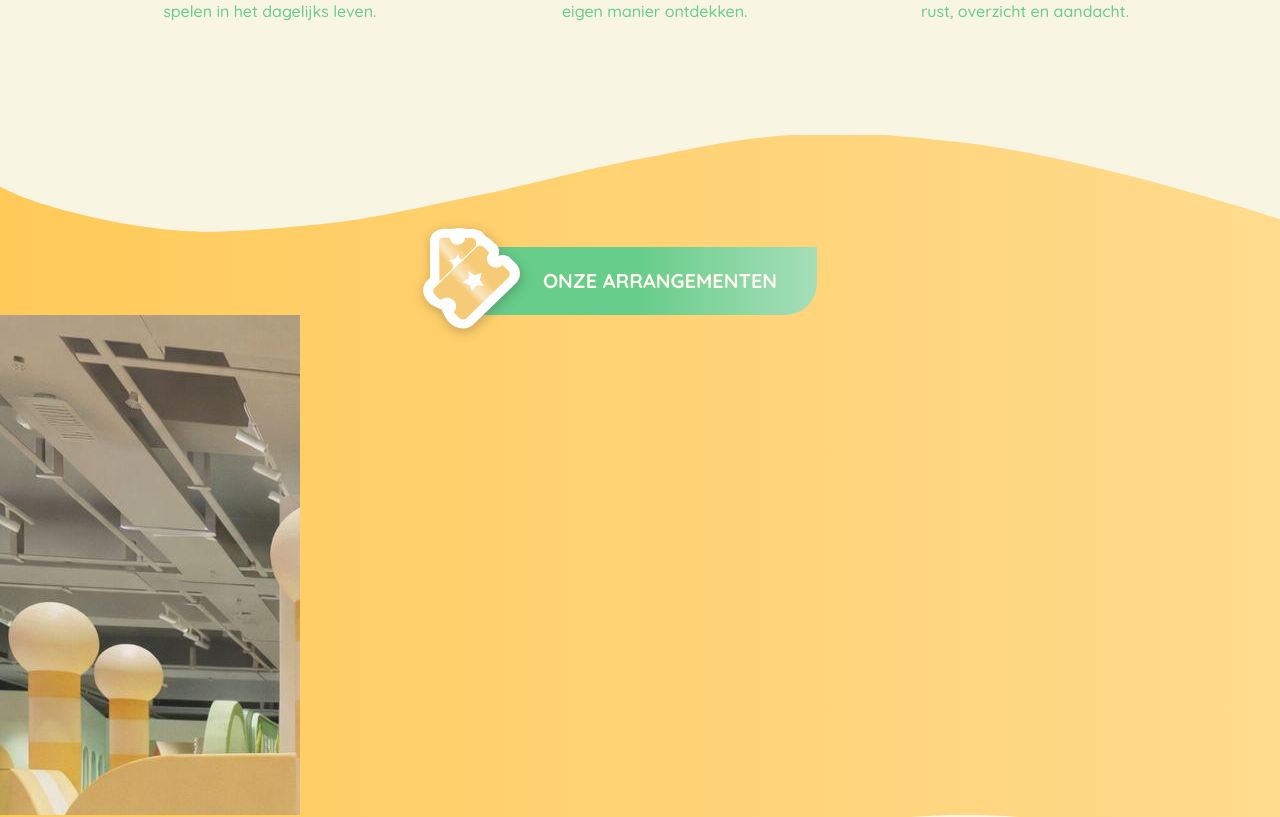
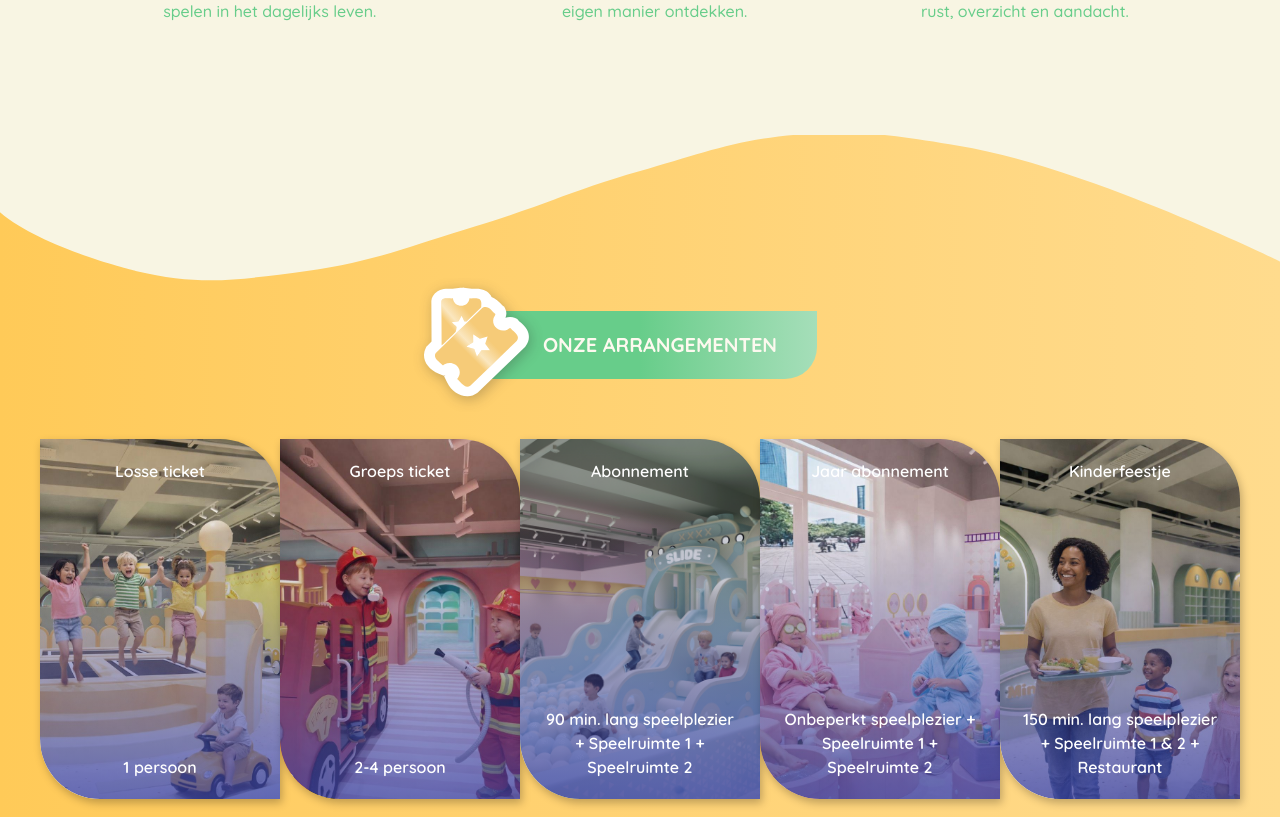
Before and after one commit to abdessadekbirama/mini-masters, a Next.js app: page / in a window 1280 px wide. Shown: the part 1580-2397 px from the top of the page. Built offline with nearby package versions, Linux system fonts and the light colour scheme; a web font is replaced by a local one.

Commit message:
fix issues

```diff
--- a/app/components/Nav.tsx
+++ b/app/components/Nav.tsx
@@ -1,61 +1,3 @@
-// import Link from "next/link";
-
-// export default function Nav() {
-//   return (
-//     <div
-//       style={{ fontFamily: "StudlyFree, sans-serif" }}
-//       className="flex px-10 pt-8 pb-15 bg-[url('/assets/header-bg.svg')] bg-cover gap-50"
-//     >
-//       <Link href="/">
-//         <img src="/assets/logo.svg" className="w-72" alt="" />
-//       </Link>
-//       <div className="md:flex hidden gap-8 text-lg">
-//         <Link href="/" className="text-[#FF5757] ">
-//           HOME
-//         </Link>
-//         <Link href="#over-ons" className="text-[#5763FF]">
-//           OVER ONS
-//         </Link>
-//         <Link href="#tickets" className="text-[#FF5757]">
-//           TICKETS
-//         </Link>
-//         <Link href="#openingstijden" className="text-[#BB76FF]">
-//           OPENINGSTIJDEN
-//         </Link>
-//         <Link href="#faq" className="text-[#67CD8A]">
-//           FAQ
-//         </Link>
-//         <Link href="#contact" className="text-[#5763FF]">
-//           CONTACT
-//         </Link>
-//       </div>
-//       <div className="md:hidden flex flex-col bg-red-600 items-center gap-8 text-lg absolute w-2/3 py-2 right-0 translate-x-full">
-//         <Link href="/">
-//           <img src="/assets/logo.svg" className="w-full p-4" alt="" />
-//         </Link>
-//         <Link href="/" className="text-[#FF5757] ">
-//           HOME
-//         </Link>
-//         <Link href="#over-ons" className="text-[#5763FF]">
-//           OVER ONS
-//         </Link>
-//         <Link href="#tickets" className="text-[#FF5757]">
-//           TICKETS
-//         </Link>
-//         <Link href="#openingstijden" className="text-[#BB76FF]">
-//           OPENINGSTIJDEN
-//         </Link>
-//         <Link href="#faq" className="text-[#67CD8A]">
-//           FAQ
-//         </Link>
-//         <Link href="#contact" className="text-[#5763FF]">
-//           CONTACT
-//         </Link>
-//       </div>
-//     </div>
-//   );
-// }
-
 "use client";
 
 import Link from "next/link";
@@ -67,7 +9,7 @@ export default function Nav() {
   return (
     <div
       style={{ fontFamily: "StudlyFree, sans-serif" }}
-      className="flex px-10 pt-8 pb-15 bg-[url('/assets/header-bg.svg')] bg-cover gap-50 relative w-screen overflow-hidden"
+      className="flex px-10 pt-8 pb-15 bg-[url('/assets/header-bg.svg')] bg-cover gap-50 relative overflow-hidden"
     >
       {/* Logo */}
       <Link href="/">
--- a/app/components/Slider.tsx
+++ b/app/components/Slider.tsx
@@ -1,7 +1,59 @@
 export default function Slider() {
-  const Card = () => {
+  const data = [
+    {
+      bg: "img1.jpg",
+      text1: "Losse ticket",
+      text2: "1 persoon",
+    },
+    {
+      bg: "img2.jpg",
+      text1: "Groeps ticket",
+      text2: "2-4 persoon",
+    },
+    {
+      bg: "img3.png",
+      text1: "Abonnement",
+      text2: "90 min. lang speelplezier + Speelruimte 1 + Speelruimte 2",
+    },
+    {
+      bg: "img4.jpg",
+      text1: "Jaar abonnement",
+      text2: "Onbeperkt speelplezier + Speelruimte 1 + Speelruimte 2",
+    },
+    {
+      bg: "img5.jpg",
+      text1: "Kinderfeestje",
+      text2: "150 min. lang speelplezier + Speelruimte 1 & 2 + Restaurant",
+    },
+  ];
+
+  const Card = ({
+    bg,
+    text1,
+    text2,
+  }: {
+    bg: string;
+    text1: string;
+    text2: string;
+  }) => {
     return (
-      <div style={{ background: "url(/assets/slider/img1.jpg)" }} className="w-75 h-125">
+      <div
+        style={{
+          background: `url('/assets/slider/${bg}') no-repeat center/cover`,
+          boxShadow: "2px 4px 8px 0px #00000040",
+        }}
+        className="w-60 h-90 rounded-tr-[60px] rounded-bl-[60px] relative overflow-hidden text-white font-semibold flex flex-col items-center justify-between py-5 text-l"
+      >
+        <div
+          style={{
+            background:
+              "linear-gradient(180deg, rgba(144, 119, 70, 0) 0%, rgba(56, 64, 163, 0.75) 100%)",
+            height: "80%",
+          }}
+          className="absolute bottom-0 left-0 right-0 rounded-bl-[60px]"
+        />
+        <h1 className="z-20 text-center">{text1}</h1>
+        <h1 className="z-20  text-center px-5">{text2}</h1>
       </div>
     );
   };
@@ -43,27 +95,34 @@ export default function Slider() {
 
       <div
         style={{ clipPath: "url(#wavyClip)", fontFamily: "Quicksand" }}
-        className="w-full mt-2 md:h-screen h-62.5 overflow-hidden bg-linear-to-r from-[#FFCA58] to-[#FFDB8D] "
+        className="w-full mt-2 md:h-[150vh] pt-44 h-[50vh] overflow-hidden bg-linear-to-r from-[#FFCA58] to-[#FFDB8D] "
       >
-        <div className="flex mt-28 w-fit px-10 py-4 pl-20 items-center relative justify-center md:mx-auto mx-5 m-auto bg-linear-to-r from-[#67CD8A] via-[#67CD8A] to-[#A5DEB9] rounded-br-4xl">
-          {/* <img
-          src="/assets/icons/badge2.svg"
-          className="absolute md:hidden"
-          style={{ width: "100px", left: "50%" }}
-          alt=""
-        /> */}
+        <div className="flex w-fit md:px-10 px-5 md:py-4 py-2 md:pl-20 pl-10 items-center relative justify-center mx-auto m-auto bg-linear-to-r from-[#67CD8A] via-[#67CD8A] to-[#A5DEB9] rounded-br-4xl">
+          <img
+            src="/assets/icons/badge2.svg"
+            className="absolute md:hidden"
+            style={{ width: "100px", left: "-10%" }}
+            alt=""
+          />
           <img
             src="/assets/icons/badge2.svg"
             className="absolute hidden md:block"
-            style={{ width: "120px", left: -50 }}
+            style={{ width: "130px", left: -50 }}
             alt=""
           />
-          <h1 className="font-bold text-xl text-center text-[#FDF9EF] bg-linear-to-r py-1 md:pl-0 pl-8 w-full rounded-br-4xl">
+          <h1 className="font-bold md:text-xl text-center text-[#FDF9EF] bg-linear-to-r py-1 md:pl-0 pl-8 w-full rounded-br-4xl">
             ONZE ARRANGEMENTEN
           </h1>
         </div>
-        <div>
-          <Card />
+        <div className="mt-15 flex justify-center items-center">
+          {data.map((item, index) => (
+            <Card
+              key={index}
+              bg={item.bg}
+              text1={item.text1}
+              text2={item.text2}
+            />
+          ))}
         </div>
       </div>
     </>
--- a/package.json
+++ b/package.json
@@ -9,6 +9,8 @@
     "lint": "eslint"
   },
   "dependencies": {
+    "embla-carousel-autoplay": "^8.6.0",
+    "embla-carousel-react": "^8.6.0",
     "next": "16.1.6",
     "react": "19.2.3",
     "react-dom": "19.2.3",
```
Also changed, not shown: 1 other file (tests, documents, lock files or other folders).
